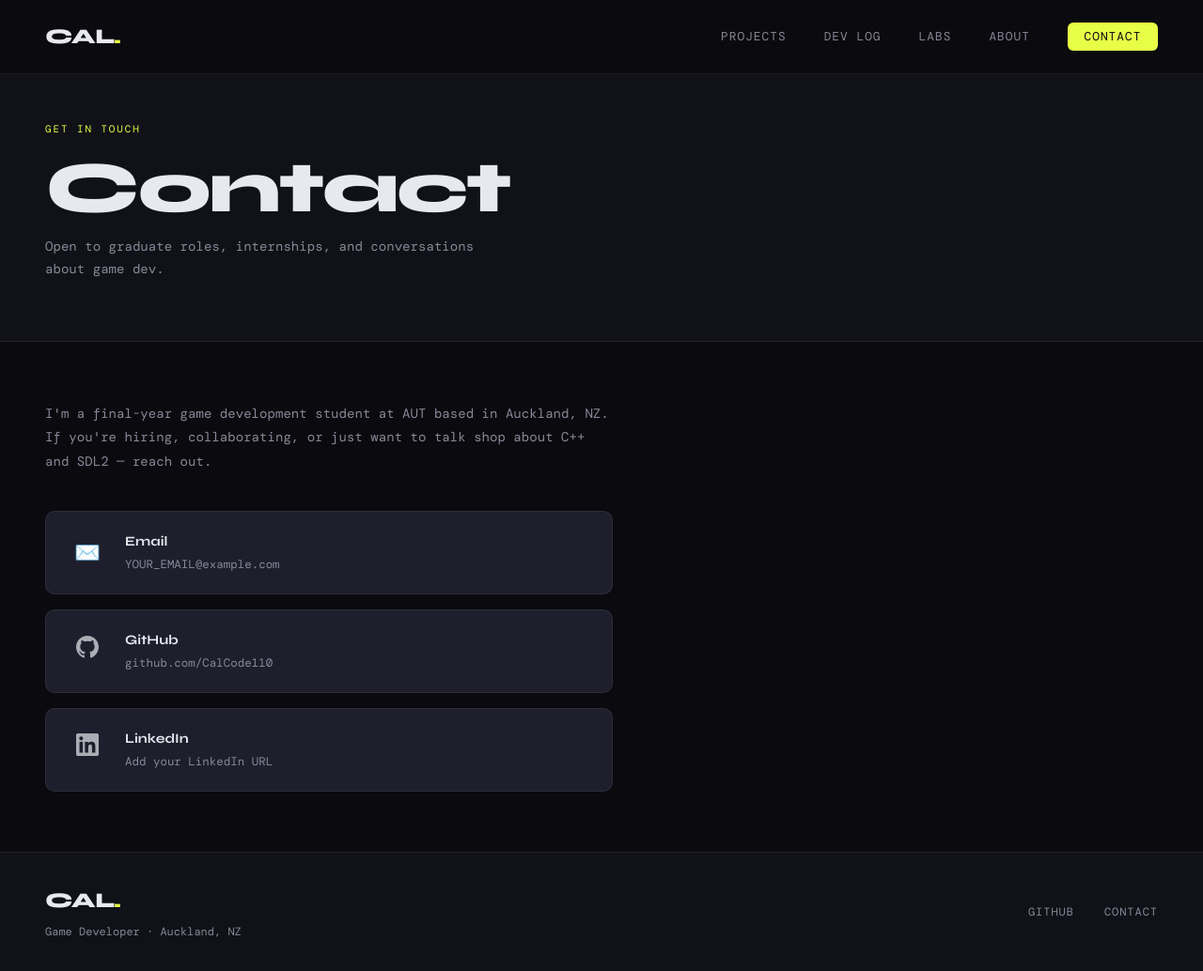
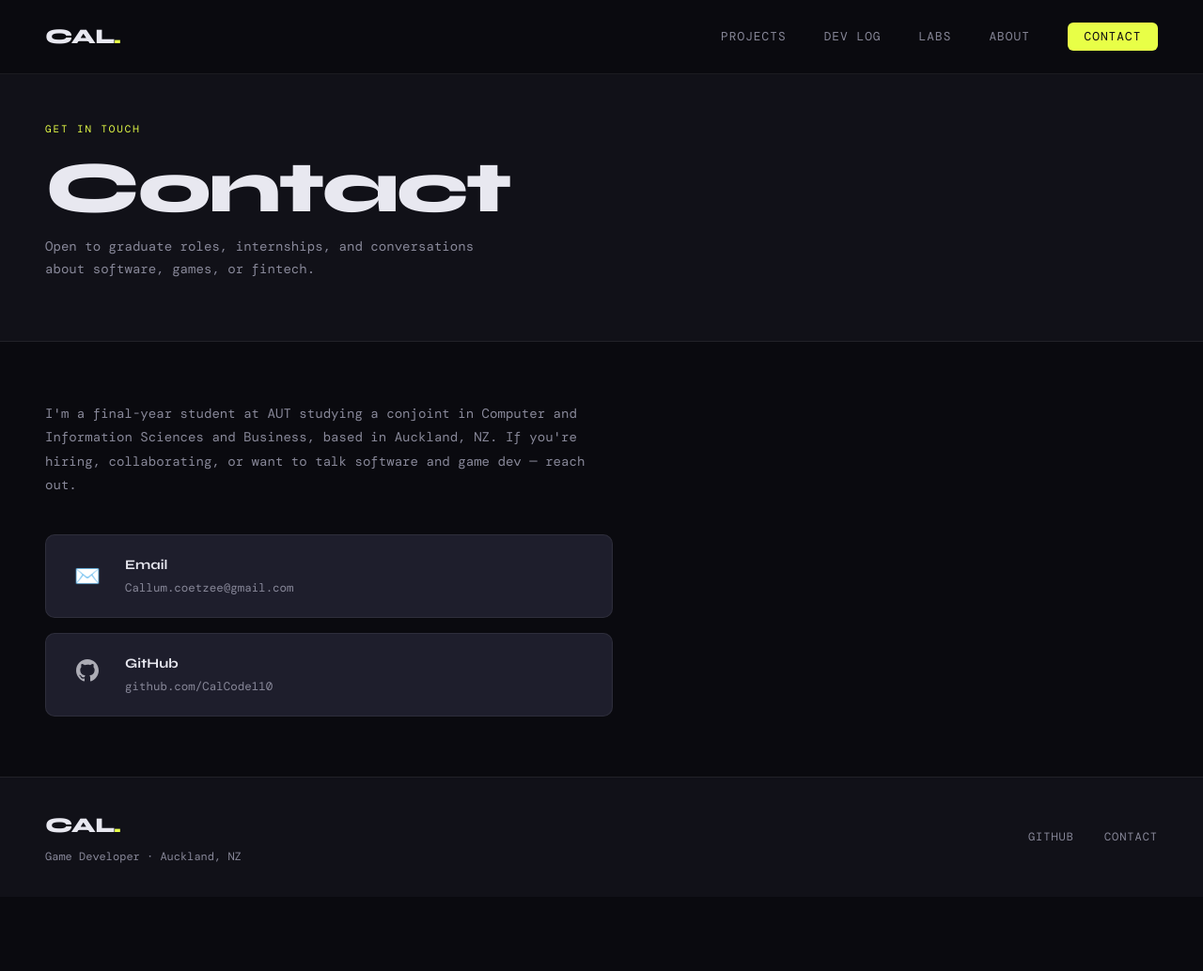
Before and after one commit to CalCode110/Callum_Portfolio, a plain HTML site: page pages/contact.html in a window 1280 px wide. Shown: the whole page at 94% size. After the commit the page ends 955 px from the top, so only its background shows below. Drawn offline with nearby package versions, Linux system fonts and the light colour scheme; a web font is replaced by a local one.

Commit message:
Update contact.html

```diff
--- a/pages/contact.html
+++ b/pages/contact.html
@@ -27,22 +27,21 @@
   <div class="page-header">
     <div class="section-label">Get in Touch</div>
     <h1>Contact</h1>
-    <p>Open to graduate roles, internships, and conversations about game dev.</p>
+    <p>Open to graduate roles, internships, and conversations about software, games, or fintech.</p>
   </div>
 
   <section class="contact-page">
     <p>
-      I'm a final-year game development student at AUT based in Auckland, NZ. If you're hiring, collaborating, or just want to talk shop about C++ and SDL2 — reach out.
+      I'm a final-year student at AUT studying a conjoint in Computer and Information Sciences and Business, based in Auckland, NZ. If you're hiring, collaborating, or want to talk software and game dev — reach out.
     </p>
 
     <div class="contact-links">
 
-      <a href="mailto:YOUR_EMAIL@example.com" class="contact-link">
-        <!-- REPLACE with your actual email -->
+      <a href="mailto:Callum.coetzee@gmail.com" class="contact-link">
         <div class="contact-icon">✉️</div>
         <div class="contact-info">
           <h4>Email</h4>
-          <p>YOUR_EMAIL@example.com</p>
+          <p>Callum.coetzee@gmail.com</p>
         </div>
       </a>
 
@@ -55,19 +54,6 @@
         <div class="contact-info">
           <h4>GitHub</h4>
           <p>github.com/CalCode110</p>
-        </div>
-      </a>
-
-      <a href="https://linkedin.com/in/YOURPROFILE" target="_blank" class="contact-link">
-        <!-- REPLACE with your actual LinkedIn URL -->
-        <div class="contact-icon">
-          <svg width="24" height="24" viewBox="0 0 24 24" fill="currentColor" style="opacity:0.7">
-            <path d="M20.447 20.452h-3.554v-5.569c0-1.328-.027-3.037-1.852-3.037-1.853 0-2.136 1.445-2.136 2.939v5.667H9.351V9h3.414v1.561h.046c.477-.9 1.637-1.85 3.37-1.85 3.601 0 4.267 2.37 4.267 5.455v6.286zM5.337 7.433a2.062 2.062 0 01-2.063-2.065 2.064 2.064 0 112.063 2.065zm1.782 13.019H3.555V9h3.564v11.452zM22.225 0H1.771C.792 0 0 .774 0 1.729v20.542C0 23.227.792 24 1.771 24h20.451C23.2 24 24 23.227 24 22.271V1.729C24 .774 23.2 0 22.222 0h.003z"/>
-          </svg>
-        </div>
-        <div class="contact-info">
-          <h4>LinkedIn</h4>
-          <p>Add your LinkedIn URL</p>
         </div>
       </a>
 
```
